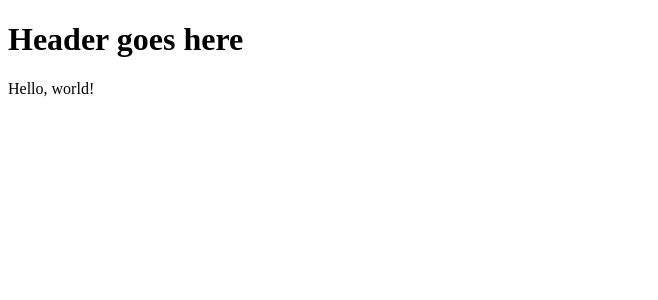
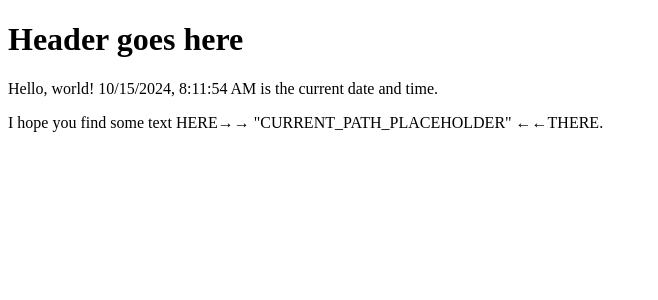
Before and after one commit to kkgthb/web-site-nextjs-03-sitecore, a Next.js app in the folder src/web/: page / in a window 1280 px wide. Shown: the top 300 px of the page, without its empty margins (0-658 px from the left). Built offline with nearby package versions, Linux system fonts and the light colour scheme; what @sitecore-jss/sitecore-jss-nextjs would draw is missing.

Commit message:
Added current time, but have not yet figured out how to display current URL

```diff
--- /dev/null
+++ b/src/web/src/lib/get-hydration-friendly-datestamp.ts
@@ -0,0 +1,16 @@
+// Credit:  https://github.com/vercel/next.js/discussions/38263#discussioncomment-3162871
+
+import { useState, useEffect } from "react";
+
+const useFormattedDate = (date) => {
+    const [formattedDate, setFormattedDate] = useState(null);
+
+    useEffect(
+        () => setFormattedDate(new Date(date).toLocaleString("en-US")),
+        []
+    );
+
+    return formattedDate;
+};
+
+export default useFormattedDate;
--- a/src/web/src/pages/[[...path]].page.tsx
+++ b/src/web/src/pages/[[...path]].page.tsx
@@ -4,16 +4,18 @@ import {
     ComponentPropsContext,
     SitecoreContext,
 } from '@sitecore-jss/sitecore-jss-nextjs';
+import useFormattedDate from "../lib/get-hydration-friendly-datestamp";
 
-const MyPage = ({
-    componentProps,
-}: SitecorePageProps): React.JSX.Element => {
+const MyPage = (myPageProps: SitecorePageProps): React.JSX.Element => {
+    const myDate = useFormattedDate(Date.now());
+    const current_path_to_display = JSON.stringify("CURRENT_PATH_PLACEHOLDER");
     return (
-        <ComponentPropsContext value={componentProps}>
+        <ComponentPropsContext value={null}>
             <SitecoreContext componentFactory={null}>
                 <React.Fragment>
                     <h1>Header goes here</h1>
-                    <p>Hello, world!</p>
+                    <p>Hello, world!  {myDate} is the current date and time.</p>
+                    <p>I hope you find some text HERE→→ {current_path_to_display} ←←THERE.</p>
                 </React.Fragment>
             </SitecoreContext>
         </ComponentPropsContext>
```
Also changed, not shown: 1 other file (tests, documents, lock files or other folders).
